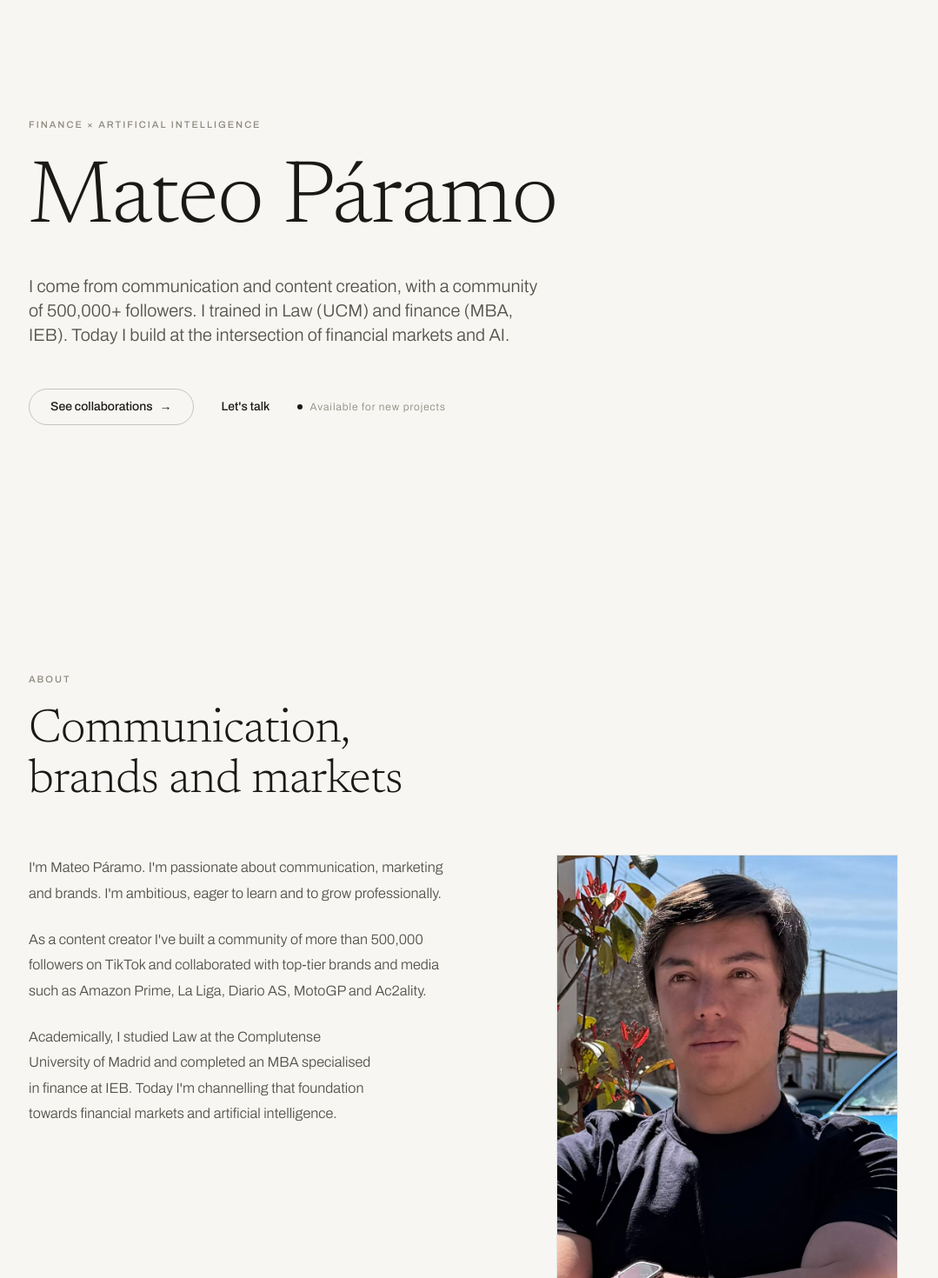
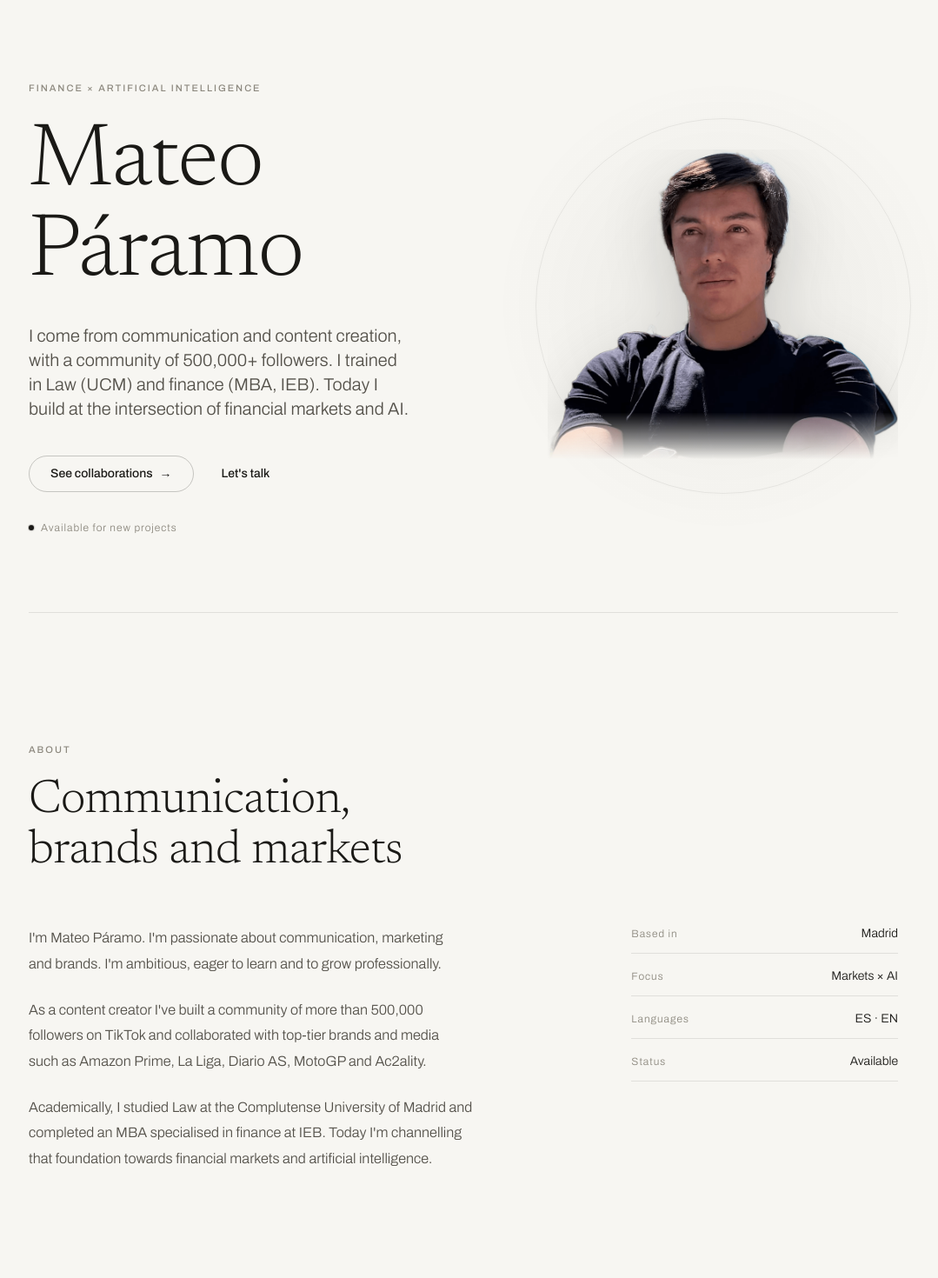
Before and after one commit to mateoparamo/paginawebmateoparamo, a Next.js app: page /en in a window 1280 px wide. Shown: the part 80-1550 px from the top of the page at 87% size, without its empty margins (107-1186 px from the left). Built offline with nearby package versions, Linux system fonts and the light colour scheme.

Commit message:
feat: retrato recortado integrado en el Hero
- Recorte del fondo de la foto (PNG transparente)
- Composicion editorial: nombre + retrato sobre halo radial y circulo fino
- Borde inferior fundido en el papel
- Quitada foto duplicada de Sobre mi

Co-Authored-By: Claude Opus 4.8 <noreply@anthropic.com>

```diff
--- a/src/components/sections/About.tsx
+++ b/src/components/sections/About.tsx
@@ -1,4 +1,3 @@
-import Image from "next/image";
 import type { Locale } from "@/content/i18n";
 import { getDict } from "@/content/i18n";
 import { Reveal } from "../Reveal";
@@ -12,7 +11,7 @@ export function About({ locale }: { locale: Locale }) {
       <SectionHeading kicker={t.eyebrow} title={t.title} />
 
       <div className="mt-14 grid gap-10 md:grid-cols-12">
-        <div className="space-y-6 md:col-span-6">
+        <div className="space-y-6 md:col-span-7">
           {t.body.map((paragraph, i) => (
             <Reveal key={i} delay={i * 0.08}>
               <p className="body-text text-balance">{paragraph}</p>
@@ -20,19 +19,8 @@ export function About({ locale }: { locale: Locale }) {
           ))}
         </div>
 
-        <Reveal delay={0.12} className="md:col-span-5 md:col-start-8">
-          <div className="relative aspect-[4/5] overflow-hidden border border-line bg-paper-card">
-            <Image
-              src="/mateo.jpg"
-              alt="Mateo Páramo"
-              fill
-              sizes="(max-width: 768px) 100vw, 40vw"
-              className="object-cover object-[center_25%]"
-              priority
-            />
-          </div>
-
-          <dl className="mt-10 space-y-4">
+        <Reveal delay={0.12} className="md:col-span-4 md:col-start-9">
+          <dl className="space-y-4">
             {[
               [locale === "es" ? "Base" : "Based in", "Madrid"],
               [locale === "es" ? "Enfoque" : "Focus", locale === "es" ? "Mercados × IA" : "Markets × AI"],
--- a/src/components/sections/Hero.tsx
+++ b/src/components/sections/Hero.tsx
@@ -1,3 +1,4 @@
+import Image from "next/image";
 import Link from "next/link";
 import type { Locale } from "@/content/i18n";
 import { getDict } from "@/content/i18n";
@@ -6,8 +7,11 @@ export function Hero({ locale }: { locale: Locale }) {
   const t = getDict(locale).hero;
 
   return (
-    <section className="container-page">
-      <div className="flex min-h-[78vh] flex-col justify-center py-20">
+    <section className="relative overflow-hidden">
+      <div className="container-page relative">
+        <div className="grid min-h-[88vh] grid-cols-1 items-center gap-y-4 py-16 md:grid-cols-12 md:gap-x-6 md:py-20">
+          {/* Texto */}
+          <div className="order-2 md:order-1 md:col-span-7 md:pr-4">
             <span
               className="kicker opacity-0 animate-fade-in"
               style={{ animationDelay: "0.05s" }}
@@ -16,21 +20,21 @@ export function Hero({ locale }: { locale: Locale }) {
             </span>
 
             <h1
-          className="display-xl mt-7 opacity-0 animate-fade-up"
+              className="display-xl mt-6 opacity-0 animate-fade-up"
               style={{ animationDelay: "0.12s" }}
             >
               {t.title}
             </h1>
 
             <p
-          className="lead mt-8 max-w-2xl text-balance opacity-0 animate-fade-up"
+              className="lead mt-7 max-w-xl text-balance opacity-0 animate-fade-up"
               style={{ animationDelay: "0.24s" }}
             >
               {t.subtitle}
             </p>
 
             <div
-          className="mt-12 flex flex-wrap items-center gap-x-8 gap-y-4 opacity-0 animate-fade-up"
+              className="mt-10 flex flex-wrap items-center gap-x-8 gap-y-4 opacity-0 animate-fade-up"
               style={{ animationDelay: "0.36s" }}
             >
               <Link href={`/${locale}#projects`} className="btn-outline">
@@ -40,11 +44,49 @@ export function Hero({ locale }: { locale: Locale }) {
               <Link href={`/${locale}#contact`} className="link-line">
                 {t.ctaSecondary}
               </Link>
-          <span className="meta flex items-center gap-2">
-            <span className="inline-block h-1.5 w-1.5 rounded-full bg-ink" />
+            </div>
+
+            <span className="meta mt-8 flex items-center gap-2 opacity-0 animate-fade-up" style={{ animationDelay: "0.46s" }}>
+              <span className="relative flex h-1.5 w-1.5">
+                <span className="absolute inline-flex h-full w-full animate-ping rounded-full bg-ink opacity-40" />
+                <span className="relative inline-flex h-1.5 w-1.5 rounded-full bg-ink" />
+              </span>
               {t.status}
             </span>
           </div>
+
+          {/* Retrato recortado */}
+          <div className="relative order-1 flex justify-center md:order-2 md:col-span-5 md:justify-end">
+            {/* Halo radial de fondo */}
+            <div
+              aria-hidden
+              className="pointer-events-none absolute left-1/2 top-1/2 h-[24rem] w-[24rem] -translate-x-1/2 -translate-y-1/2 rounded-full bg-[radial-gradient(circle_at_center,rgba(26,25,22,0.06),transparent_68%)] md:h-[34rem] md:w-[34rem]"
+            />
+            <div
+              aria-hidden
+              className="pointer-events-none absolute left-1/2 top-1/2 h-[19rem] w-[19rem] -translate-x-1/2 -translate-y-1/2 rounded-full border border-line opacity-60 md:h-[27rem] md:w-[27rem]"
+            />
+
+            <div
+              className="relative w-[68%] max-w-[300px] opacity-0 animate-fade-up md:w-full md:max-w-none"
+              style={{ animationDelay: "0.2s" }}
+            >
+              <Image
+                src="/mateo-hero.png"
+                alt="Mateo Páramo"
+                width={900}
+                height={806}
+                priority
+                sizes="(max-width: 768px) 70vw, 38vw"
+                className="h-auto w-full select-none [filter:drop-shadow(0_22px_34px_rgba(26,25,22,0.16))] [mask-image:linear-gradient(to_bottom,black_84%,transparent_99%)] [-webkit-mask-image:linear-gradient(to_bottom,black_84%,transparent_99%)]"
+              />
+            </div>
+          </div>
+        </div>
+      </div>
+
+      <div className="container-page">
+        <div className="hairline" />
       </div>
     </section>
   );
```
Also changed, not shown: public/mateo-hero.png (added), public/mateo.jpg (deleted). Lines whose indentation alone changed are shown as unchanged.
